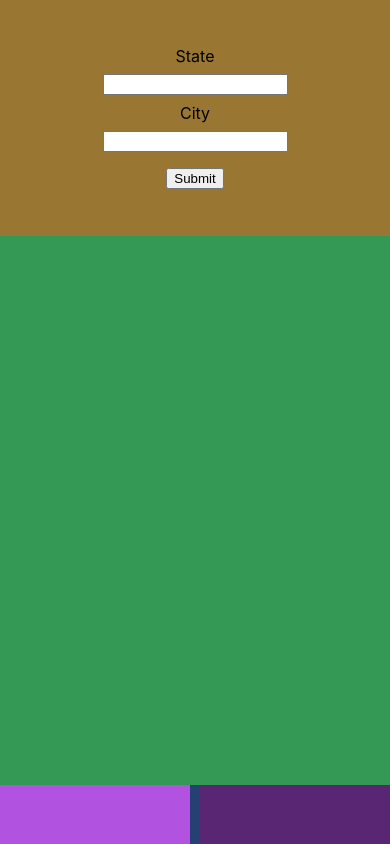
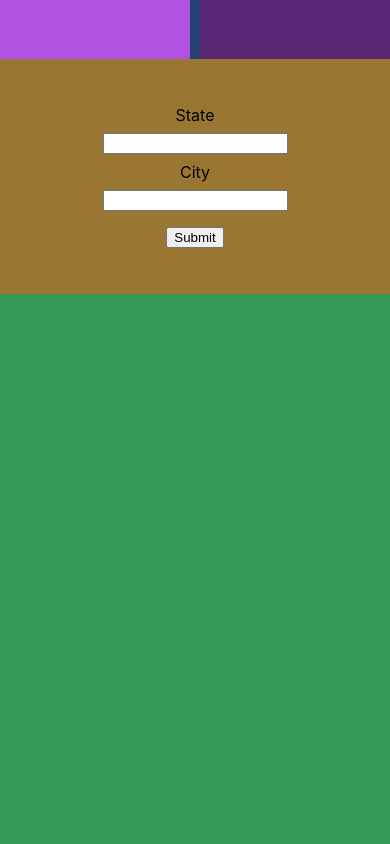
Before and after one commit to CHart-Cavanaugh/WeatherApp, a React (Create React App) app: page / in a window 390 px wide. Built offline with nearby package versions, Linux system fonts and the light colour scheme.

Commit message:
Update "WeatherInterface.tsx" such that the the "InterfaceTabs" component displays at the top of the interface when the browser or screen size is less than 768 pixels.

```diff
--- a/src/components/WeatherInterface.tsx
+++ b/src/components/WeatherInterface.tsx
@@ -89,9 +89,9 @@ export function WeatherInterface(): JSX.Element {
   return (
 
     <main id="weather-interface">
+      {window.innerWidth < 768 ? <InterfaceTabs showElement={showElement} hideElement={hideElement} /> : null}
       <InterfaceSidebar />
       <WeatherInformation />
-      {window.innerWidth < 768 ? <InterfaceTabs showElement={showElement} hideElement={hideElement} /> : null}
     </main>
 
   );
```
